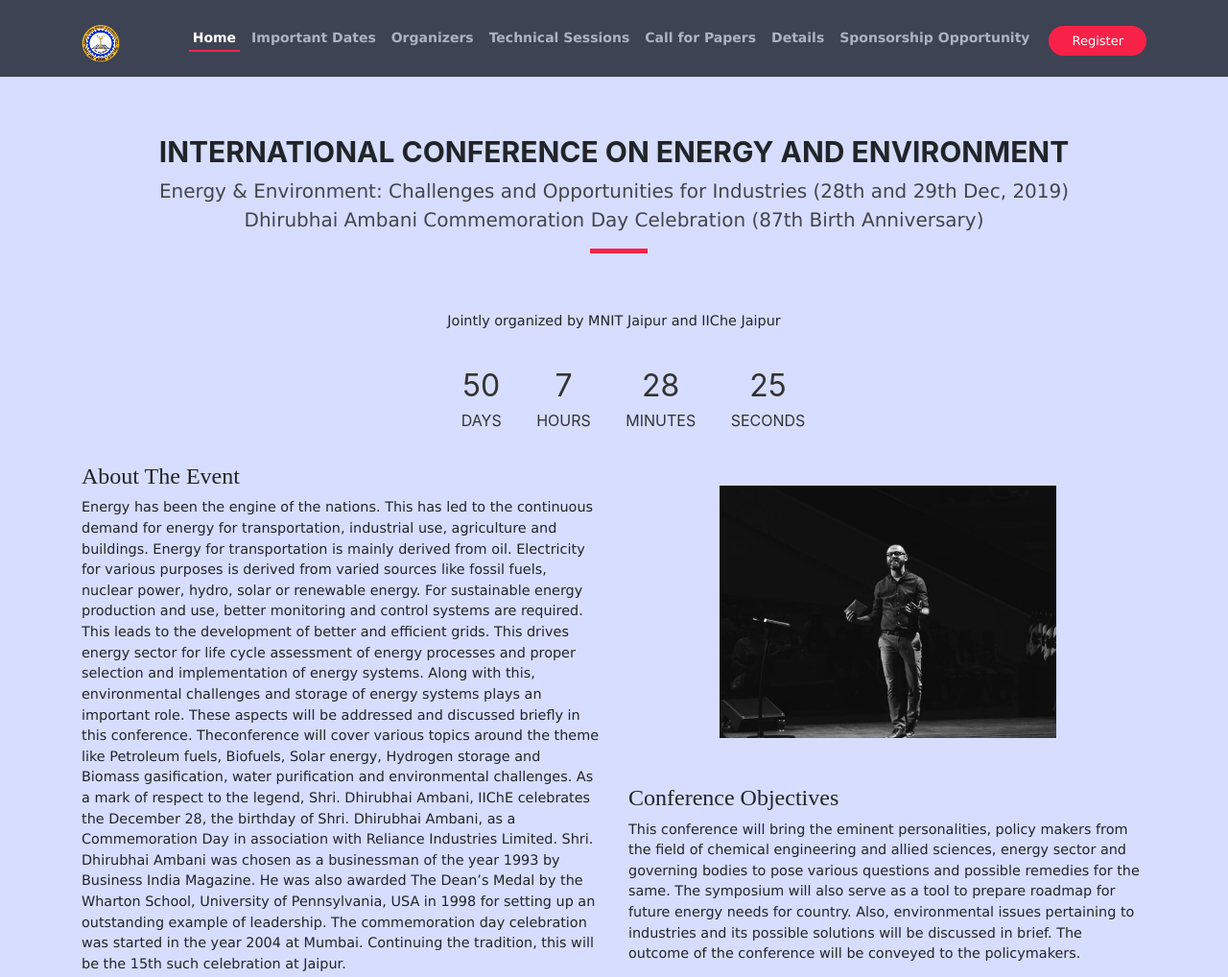
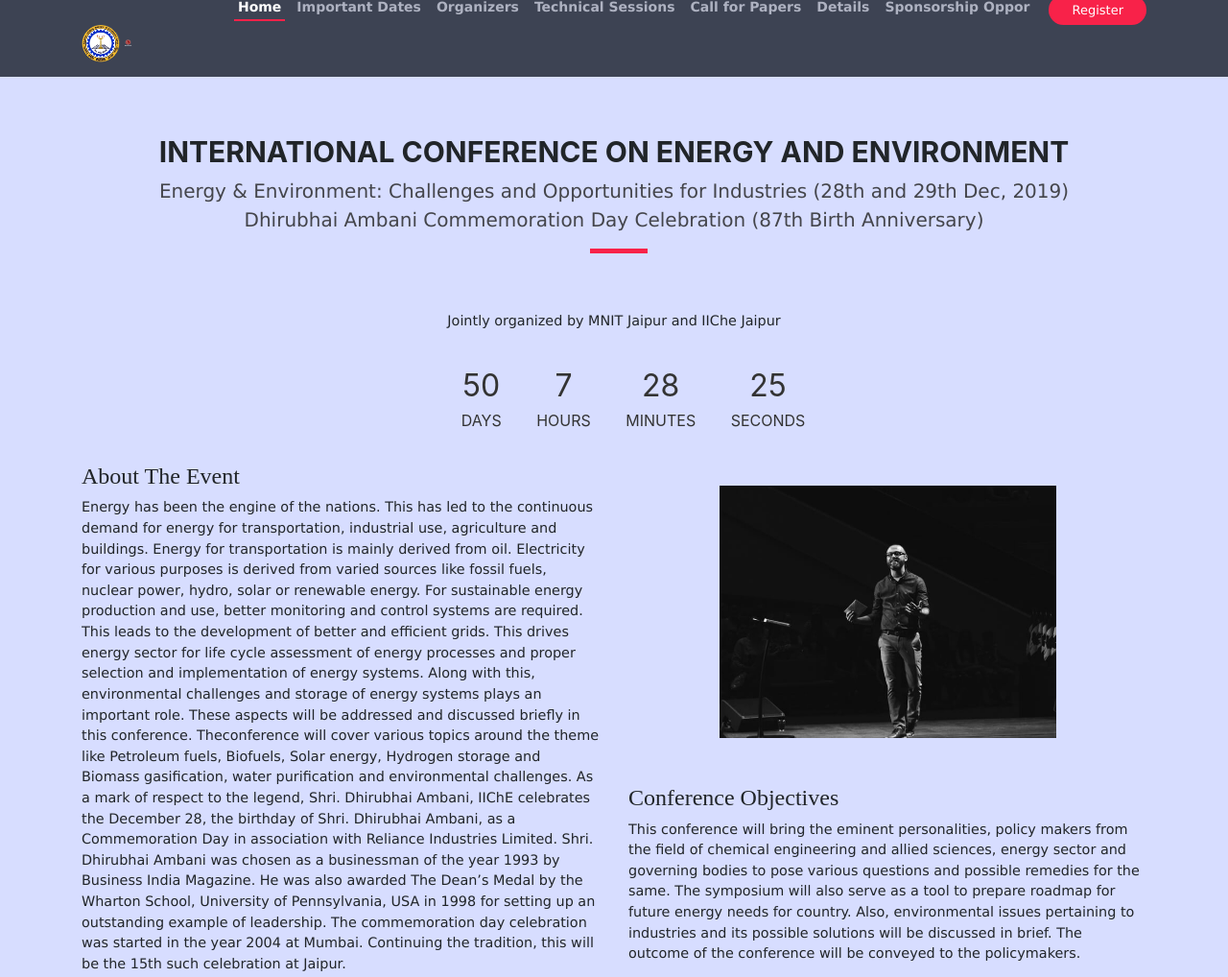
Before and after one commit to dacdcon/dacdcon.github.io, a website with bundled scripts: page index.html in a window 1280 px wide. Shown: the top 1018 px of the page at 96% size. Built offline with nearby package versions, Linux system fonts and the light colour scheme; a web font is replaced by a local one.

Commit message:
commited

```diff
--- a/css/style.css
+++ b/css/style.css
@@ -249,6 +249,7 @@
 #nav-menu-container {
   float: right;
   margin: 0;
+  margin-top: -2em;
 }
 
 /* Nav Meu Styling */
--- a/index.html
+++ b/index.html
@@ -53,8 +53,12 @@
 
       <div id="logo" class="pull-left">
         <!-- Uncomment below if you prefer to use a text logo -->
+        <img src="img/mnit.png" alt="" title="">
+        <img width="10%" height="12%" src="img/iiiche.png" alt="" title="">
+
+
         <!-- <h1><a href="#main">C<span>o</span>nf</a></h1>-->
-        <img src="img/mnit.png" alt="" title="">
+
 
       </div>
 
@@ -66,7 +70,7 @@
               <li><a href="./techsessions.html">Technical Sessions</a></li>
               <li><a href="./callforpapers.html">Call for Papers</a></li>
               <li><a href="details.html">Details</a></li>
-              <li><a href="./sponsorship.html">Sponsorship Opportunity</a></li>
+              <li><a href="./sponsorship.html">Sponsorship Oppor</a></li>
               <li class="buy-tickets"><a href="register.html">Register</a></li>
               </ul>
       </nav><!-- #nav-menu-container -->
```
Also changed, not shown: img/iiiche.png (added).
